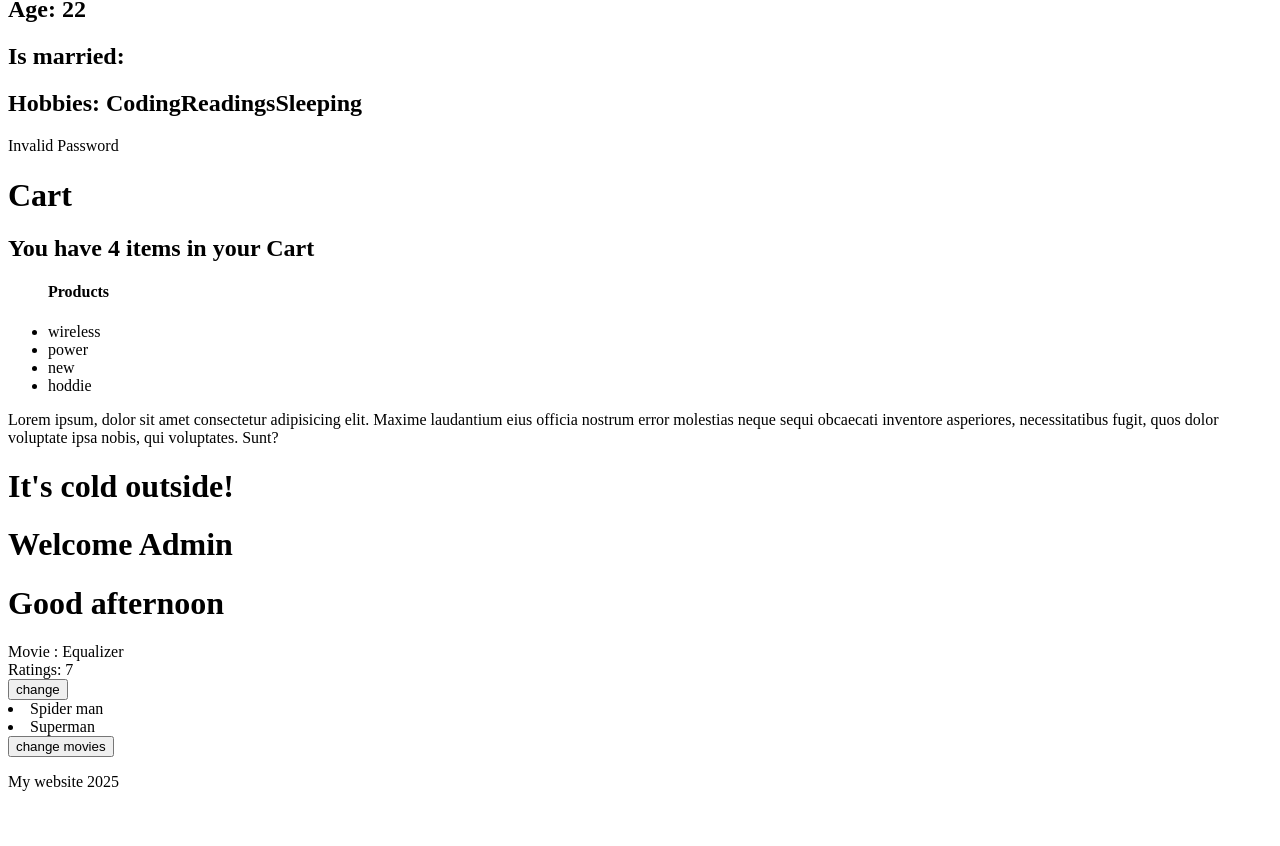
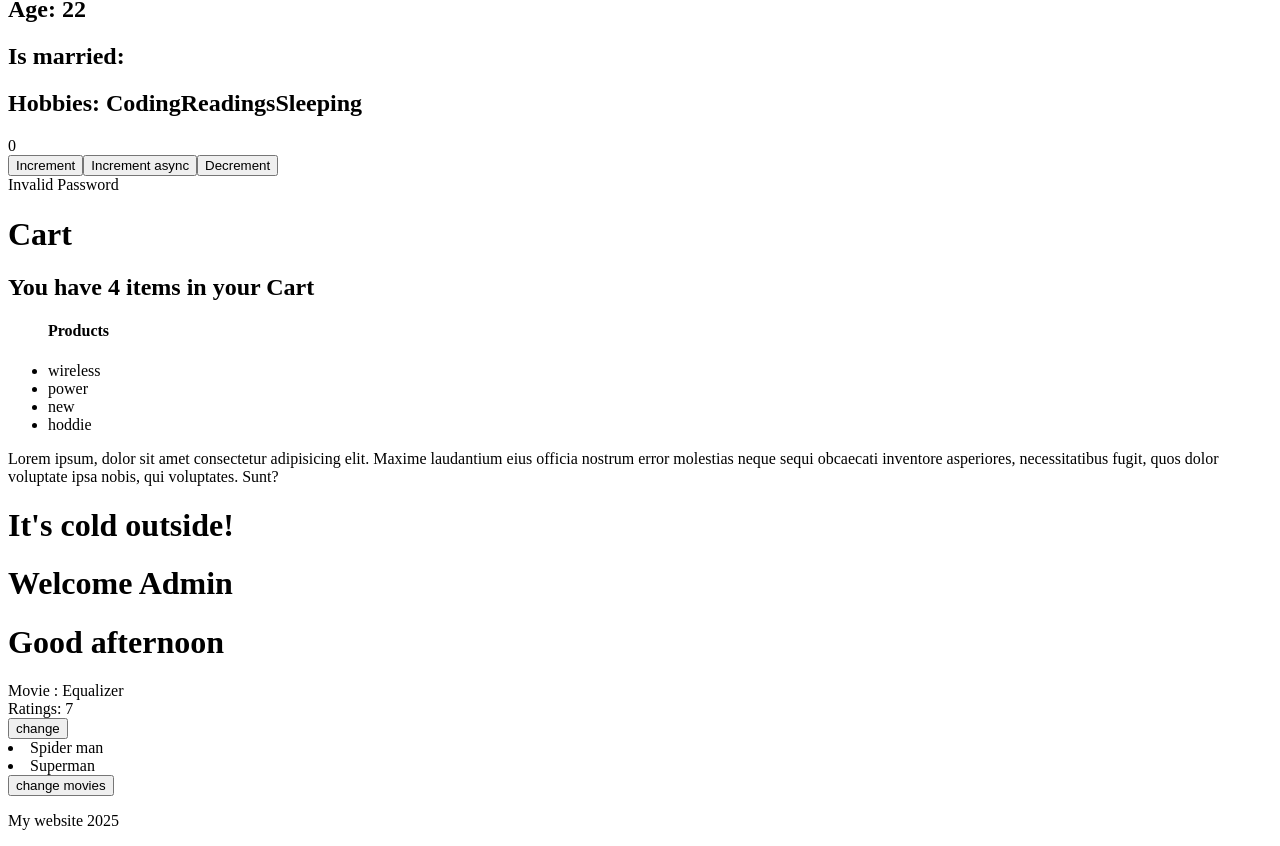
Before and after one commit to JimHui12/react2025, a React (Vite) app: page / in a window 1280 px wide. Shown: the part 918-1764 px from the top of the page. Before the commit the page ends 1725 px from the top, so only its background shows below. Built offline with nearby package versions, Linux system fonts and the light colour scheme.

Commit message:
zustand store added

```diff
--- a/package.json
+++ b/package.json
@@ -11,7 +11,8 @@
   },
   "dependencies": {
     "react": "^18.3.1",
-    "react-dom": "^18.3.1"
+    "react-dom": "^18.3.1",
+    "zustand": "^5.0.3"
   },
   "devDependencies": {
     "@eslint/js": "^9.17.0",
--- a/src/components/Card.jsx
+++ b/src/components/Card.jsx
@@ -1,5 +1,20 @@
+import { useCounterStore } from "../store/test";
+
 const Card = ({ children }) => {
-  return <div>{children}</div>;
+  const count = useCounterStore((state) => state.count);
+  const increment = useCounterStore((state) => state.increment);
+  const incrementAsync = useCounterStore((state) => state.incrementAsync);
+  const decrement = useCounterStore((state) => state.decrement);
+  return (
+    <div>
+      {children} {count}
+      <div>
+        <button onClick={increment}>Increment</button>
+        <button onClick={incrementAsync}>Increment async</button>
+        <button onClick={decrement}>Decrement</button>
+      </div>
+    </div>
+  );
 };
 
 export default Card;
--- a/src/components/Main.jsx
+++ b/src/components/Main.jsx
@@ -8,7 +8,19 @@
 import Password from "./Password";
 import Greeting from "./Greeting";
 import Movie from "./Movie";
+import { useCounterStore } from "../store/test";
+import { useEffect } from "react";
+
+const logCount = () => {
+  const count = useCounterStore.getState().count;
+  console.log("count", count);
+};
+
 const Main = () => {
+  useEffect(() => {
+    logCount();
+  }, []);
+
   return (
     <main>
       <h2>Main Content</h2>
--- /dev/null
+++ b/src/store/test.ts
@@ -0,0 +1,22 @@
+import { create } from 'zustand';
+
+type CounterStore = {
+    count: number;
+    increment: () => void;
+    incrementAsync: () => Promise<void>;
+    decrement: () => void;
+}
+
+export const useCounterStore = create<CounterStore>((set) => ({
+    count: 0,
+    increment: () => {
+        set((state) => ({ count: state.count + 1 }))
+    },
+    incrementAsync: async () => {
+        await new Promise((resolve) => setTimeout(resolve, 1000))
+        set((state) => ({ count: state.count + 1 }))
+    },
+    decrement: () => {
+        set((state) => ({ count: state.count - 1 }))
+    }
+}))
```
Also changed, not shown: 1 other file (tests, documents, lock files or other folders).
